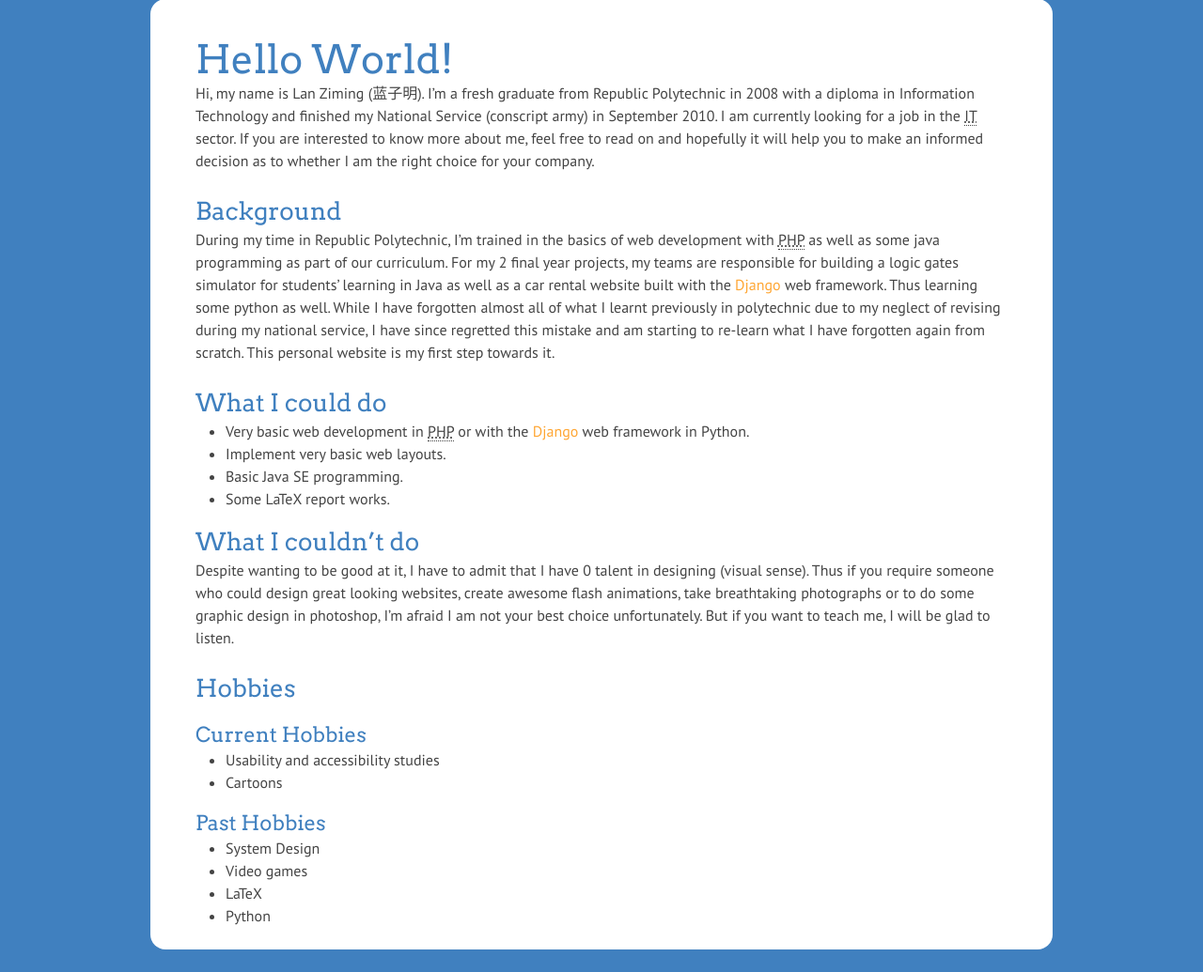
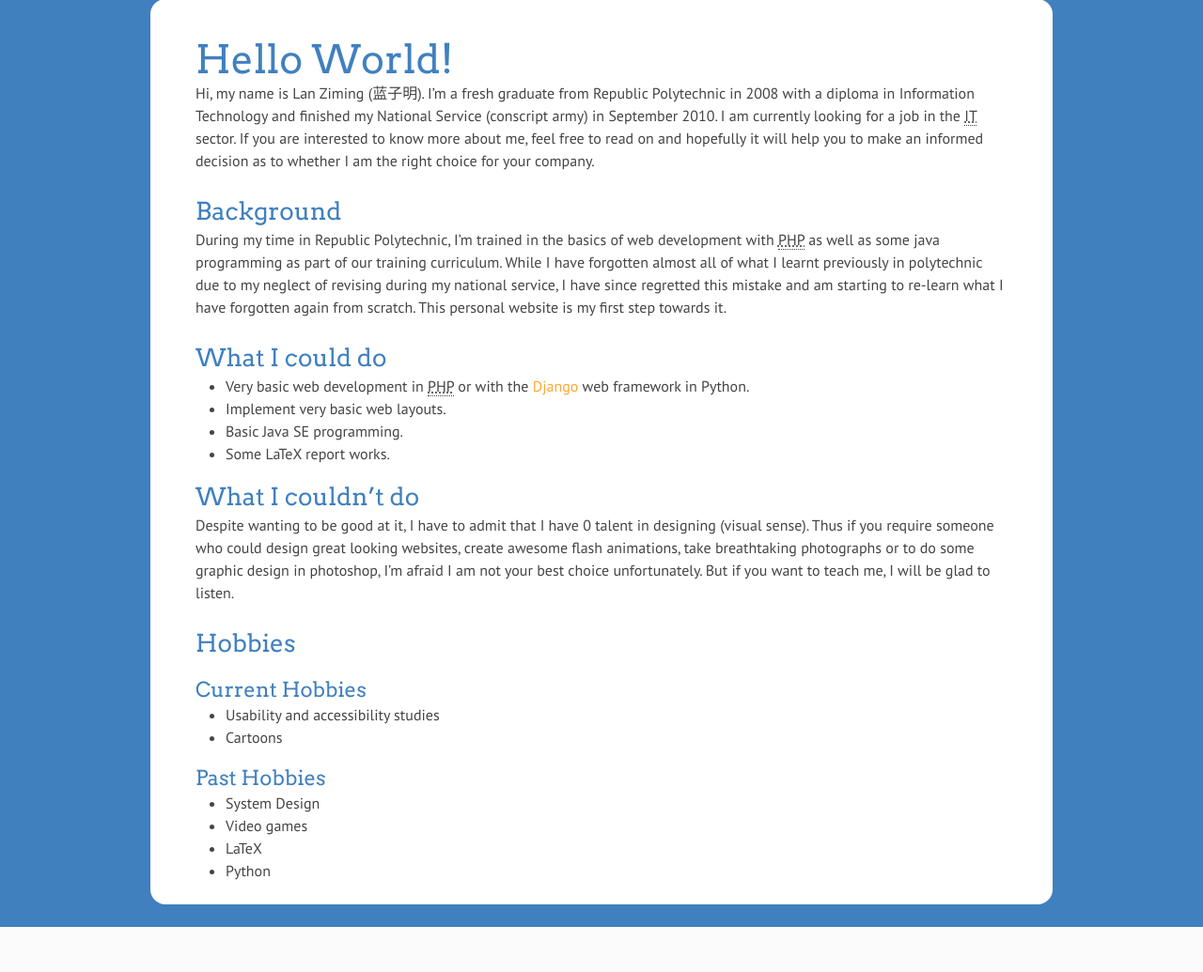
Before and after one commit to ziming/ziming.github.com, a PHP site: page / in a window 1280 px wide. Shown: the part 163-1198 px from the top of the page at 94% size. After the commit the page ends 1150 px from the top, so only its background shows below. Run offline with PHP 8.4, Linux system fonts and the light colour scheme; some libraries are stand-ins or nearby versions.

Commit message:
more background text changes.

```diff
--- a/index.php
+++ b/index.php
@@ -22,12 +22,9 @@
 	<h3>Background</h3>
 	<p>
 	During my time in Republic Polytechnic, I’m trained in the basics of web development with <abbr title="Hypertext Preprocessor">PHP</abbr> as
-	well as some java programming as part of our curriculum. For my 2 final year projects, my teams are responsible for
-    building a logic gates simulator for students’ learning in Java as well as a car rental website built with the
-	<a href="http://www.djangoproject.com/">Django</a> web framework. Thus learning some python as well.
-	While I have forgotten almost all of what I learnt previously in polytechnic due to my neglect of revising during my national
-	service, I have since regretted this mistake and am starting to re-learn what I have forgotten again from scratch. This personal
-	website is my first step towards it.
+	well as some java programming as part of our training curriculum. While I have forgotten almost all of what I learnt previously
+	in polytechnic due to my neglect of revising during my national service, I have since regretted this mistake and am
+	starting to re-learn what I have forgotten again from scratch. This personal website is my first step towards it.
 	</p>
 
 	<h3>What I could do</h3>
```
Also changed, not shown: index.html (+3 -5 lines).
